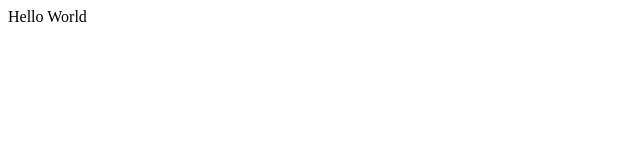
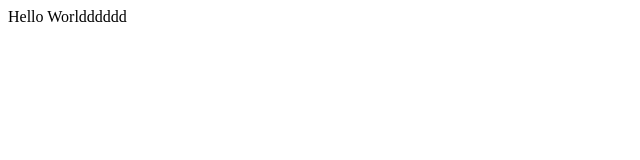
Before and after one commit to ClemonsLA/RTZ2, a plain HTML site: page index.html in a window 1280 px wide. Shown: the full height of the page, 0-640 px from the left. Drawn offline with Linux system fonts and the light colour scheme.

Commit message:
Update index.html

```diff
--- a/index.html
+++ b/index.html
@@ -6,6 +6,6 @@
 </head>
 
 <body>
-    Hello World
+    Hello Worldddddd
 </body>
 </html>
```
